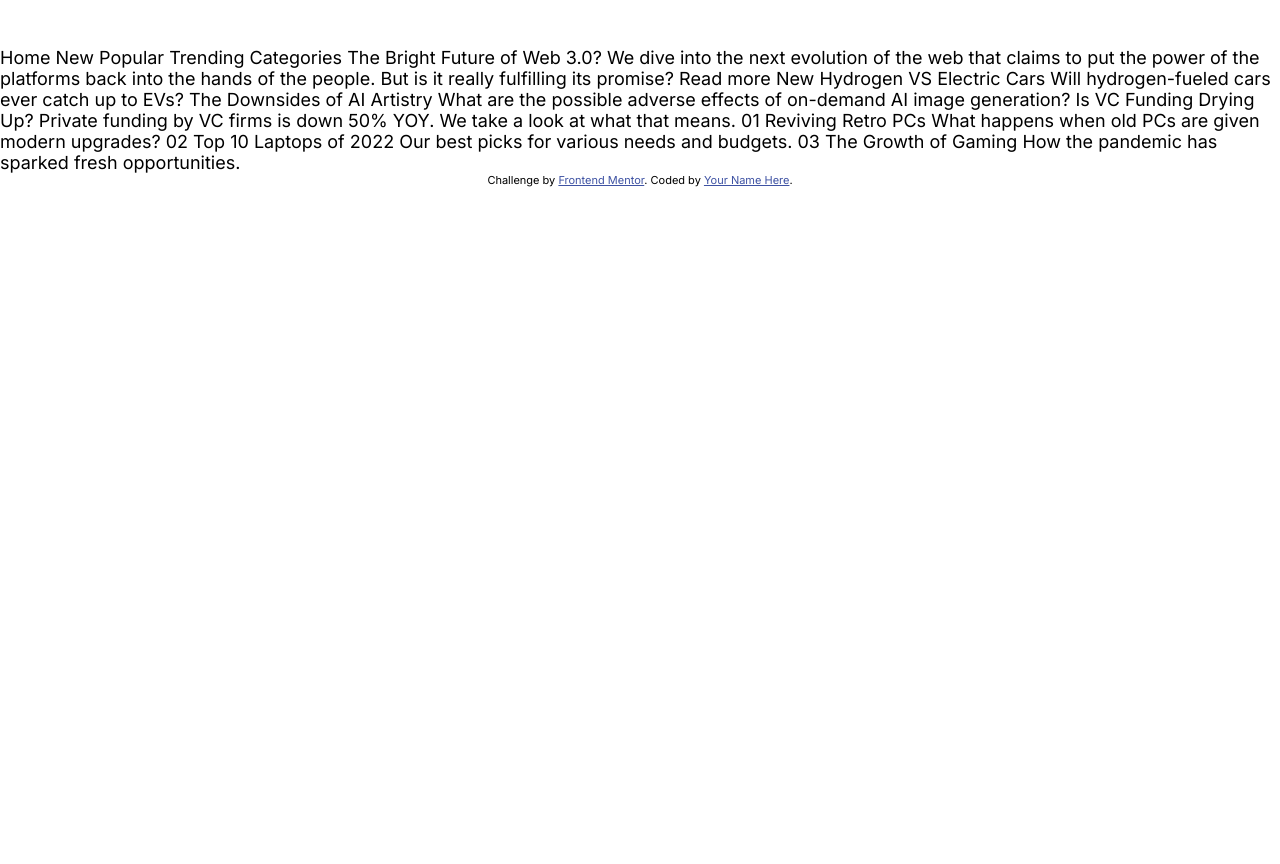
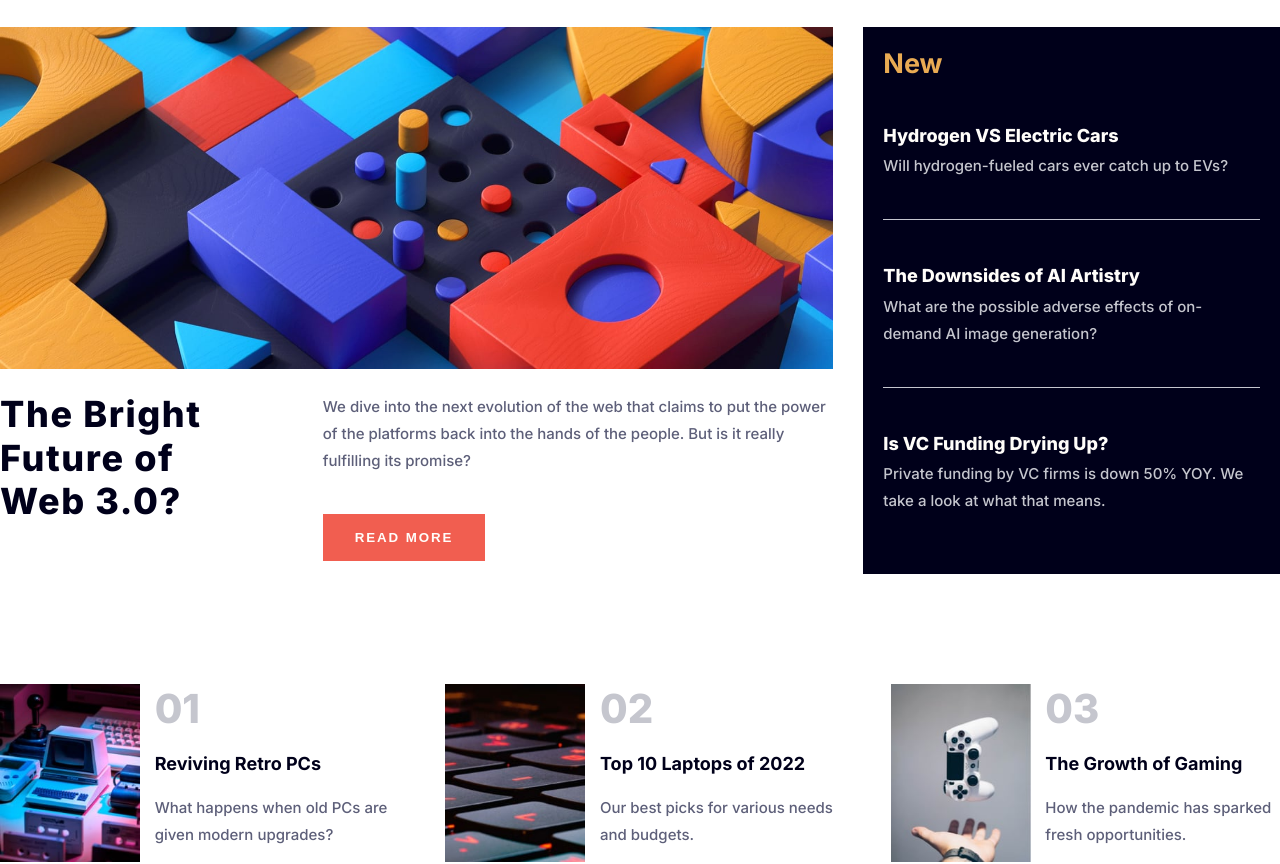
Before and after one commit to ahmed-muhammed-ahmed/News-homepage, a plain HTML site: page index.html in a window 1280 px wide. Shown: the part 93-957 px from the top of the page. Before the commit the page ends 800 px from the top, so only its background shows below. Drawn offline with Linux system fonts and the light colour scheme.

Commit message:
style: Complete styling for news homepage
Finished implementing styles for the news homepage, ensuring a cohesive
and visually appealing layout. Adjusted typography, colors, and spacing
for optimal readability and aesthetics.
All styling tasks related to the homepage are now completed.

```diff
--- a/index.html
+++ b/index.html
@@ -43,24 +43,86 @@
           </li>
         </ul>
       </nav>
+      <div class="grid-container">
+        <div class="hero">
+          <img src="./assets/images/image-web-3-desktop.jpg" alt="desktop" />
+          <div class="hero-text-box">
+            <h1>The Bright Future of Web 3.0?</h1>
+            <div class="hero-text">
+              <p>
+                We dive into the next evolution of the web that claims to put
+                the power of the platforms back into the hands of the people.
+                But is it really fulfilling its promise?
+              </p>
+              <button class="btn">Read more</button>
+            </div>
+          </div>
+        </div>
+        <aside>
+          <h2>New</h2>
+          <div class="text">
+            <p class="lead">Hydrogen VS Electric Cars</p>
+            <p class="text-2">
+              Will hydrogen-fueled cars ever catch up to EVs?
+            </p>
+          </div>
+          <div class="br-btm"></div>
+
+          <div class="text">
+            <p class="lead">The Downsides of AI Artistry</p>
+            <p class="text-2">
+              What are the possible adverse effects of on-demand AI image
+              generation?
+            </p>
+          </div>
+          <div class="br-btm"></div>
+          <div class="text">
+            <p class="lead">Is VC Funding Drying Up?</p>
+            <p class="text-2">
+              Private funding by VC firms is down 50% YOY. We take a look at
+              what that means.
+            </p>
+          </div>
+        </aside>
+      </div>
+
+      <div class="grid-box">
+        <div class="pc-list">
+          <img src="./assets/images/image-retro-pcs.jpg" alt="Retro PC" />
+          <div class="text-content">
+            <span class="number">01</span>
+            <h4>Reviving Retro PCs</h4>
+            <p>What happens when old PCs are given modern upgrades?</p>
+          </div>
+        </div>
+
+        <div class="pc-list">
+          <img src="./assets/images/image-top-laptops.jpg" alt="Laptops" />
+
+          <div class="text-content">
+            <span class="number">02</span>
+            <h4>Top 10 Laptops of 2022</h4>
+            <p>Our best picks for various needs and budgets.</p>
+          </div>
+        </div>
+
+        <div class="pc-list">
+          <img src="./assets/images/image-gaming-growth.jpg" alt="Gaming PC" />
+
+          <div class="text-content">
+            <span class="number">03</span>
+            <h4>The Growth of Gaming</h4>
+            <p>How the pandemic has sparked fresh opportunities.</p>
+          </div>
+        </div>
+      </div>
     </div>
-    Home New Popular Trending Categories The Bright Future of Web 3.0? We dive
-    into the next evolution of the web that claims to put the power of the
-    platforms back into the hands of the people. But is it really fulfilling its
-    promise? Read more New Hydrogen VS Electric Cars Will hydrogen-fueled cars
-    ever catch up to EVs? The Downsides of AI Artistry What are the possible
-    adverse effects of on-demand AI image generation? Is VC Funding Drying Up?
-    Private funding by VC firms is down 50% YOY. We take a look at what that
-    means. 01 Reviving Retro PCs What happens when old PCs are given modern
-    upgrades? 02 Top 10 Laptops of 2022 Our best picks for various needs and
-    budgets. 03 The Growth of Gaming How the pandemic has sparked fresh
-    opportunities.
 
     <div class="attribution">
       Challenge by
       <a href="https://www.frontendmentor.io?ref=challenge" target="_blank"
         >Frontend Mentor</a
-      >. Coded by <a href="#">Your Name Here</a>.
+      >. Coded by <a href="#">Ahmed Muhammed</a>.
     </div>
   </body>
 </html>
--- a/style.css
+++ b/style.css
@@ -40,7 +40,6 @@ body {
 
 .nav-list {
   display: flex;
-  align-items: center;
   column-gap: 3.6rem;
 }
 
@@ -58,10 +57,149 @@ body {
   color: var(--soft-red);
 }
 
+.grid-container {
+  display: grid;
+  grid-template-columns: 2fr 1fr;
+  column-gap: 3rem;
+  margin: 3rem 0;
+}
+
+.hero img {
+  width: 100%;
+  margin-bottom: 2rem;
+}
+
+.hero-text-box {
+  display: flex;
+  justify-content: center;
+}
+
+h1 {
+  font-weight: 800;
+  color: var(--dark-blue);
+  margin-right: 6rem;
+  letter-spacing: 1.6px;
+  line-height: 1.2;
+}
+
+p {
+  font-size: 1.5rem;
+  line-height: 1.8;
+  color: var(--dark-gray-blue);
+  font-weight: 500;
+}
+
+.hero-text p {
+  margin-bottom: 4rem;
+}
+
+.btn {
+  color: var(--white);
+  background-color: var(--soft-red);
+  font-weight: 800;
+  text-transform: uppercase;
+  padding: 1.6rem 3.2rem;
+  letter-spacing: 1.9px;
+  cursor: pointer;
+  border: none;
+  outline: none;
+  transition: all 0.5s;
+}
+
+.btn:hover {
+  background-color: var(--dark-blue);
+}
+
+aside {
+  padding: 2rem;
+  background-color: var(--dark-blue);
+}
+
+h2 {
+  color: var(--soft-orange);
+  margin-bottom: 2.8rem;
+}
+
+.lead {
+  font-size: 1.8rem;
+  font-weight: 800;
+  color: var(--white);
+  transition: all 0.5s;
+}
+
+.lead:hover {
+  color: var(--soft-orange);
+  cursor: pointer;
+}
+
+.text {
+  margin: 4rem 0;
+}
+
+.text-2 {
+  color: var(--gray-blue);
+}
+
+.br-btm {
+  border-bottom: 1px solid var(--gray-blue);
+}
+
+.grid-box {
+  display: grid;
+  grid-template-columns: repeat(3, 1fr);
+  column-gap: 5.6rem;
+  margin: 7.2rem 0;
+}
+
+.pc-list {
+  display: grid;
+  grid-template-columns: repeat(2, 1fr);
+  align-items: center;
+}
+
+.pc-list img {
+  height: 70%;
+}
+
+.text-content {
+  height: 70%;
+  margin-left: -4rem;
+}
+
+.number {
+  display: inline-block;
+  margin-bottom: 2rem;
+  font-size: 4rem;
+  font-weight: 800;
+  color: var(--gray-blue);
+}
+
+h4 {
+  color: var(--dark-blue);
+  margin-bottom: 2rem;
+  transition: all 0.5s;
+}
+
+h4:hover {
+  color: var(--soft-red);
+  cursor: pointer;
+}
+
 .attribution {
-  font-size: 11px;
+  font-size: 2rem;
+  padding: 3rem 0;
+  color: var(--white);
+  background-color: var(--dark-gray-blue);
   text-align: center;
 }
 .attribution a {
-  color: hsl(228, 45%, 44%);
+  color: #f97f7f;
+  text-decoration: none;
+  transition: all 0.5s ease-in;
 }
+
+.attribution a:hover {
+  color: #90c0fc;
+  text-decoration: underline;
+  transform: scale(1.3);
+}
```
Also changed, not shown: assets/fonts/Inter-VariableFont_slnt,wght.ttf (deleted), assets/fonts/README.txt (deleted), assets/fonts/static/Inter-Bold.ttf (deleted), assets/fonts/static/Inter-ExtraBold.ttf (deleted), assets/fonts/static/Inter-Regular.ttf (deleted).
